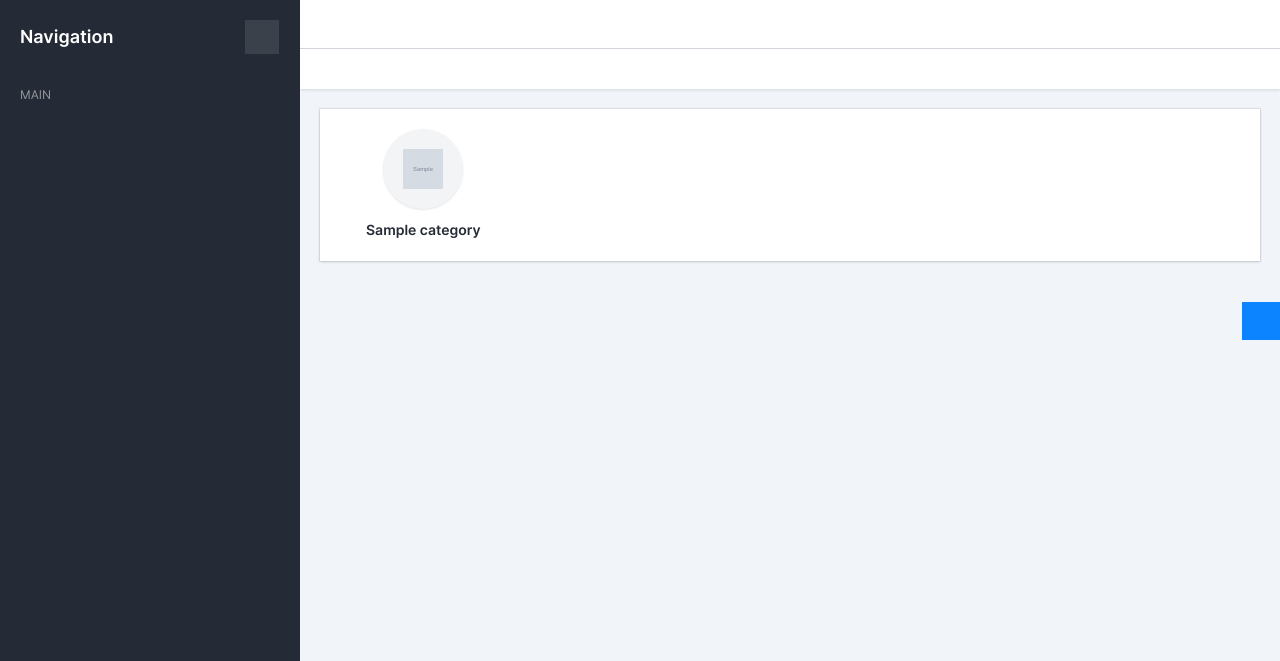
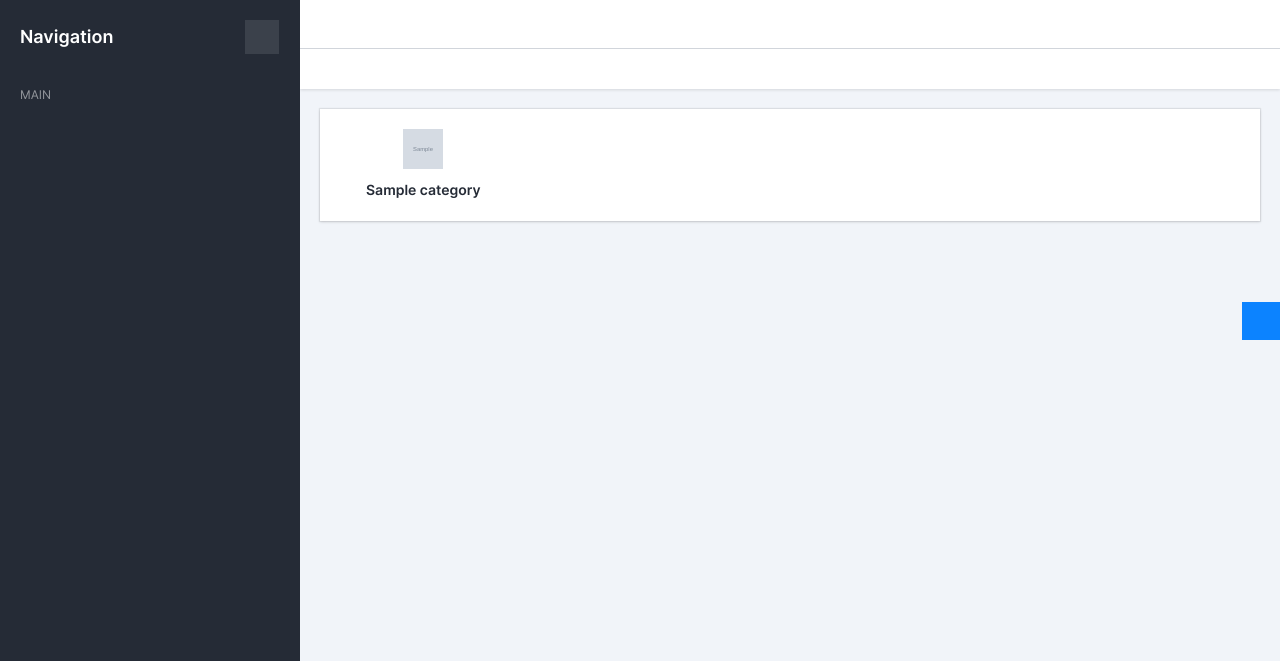
Before and after one commit to denischmkh/googlemaps, a Django app: page / in a window 1280 px wide. Shown: the part 79-740 px from the top of the page. Run offline with Django 5.2, Linux system fonts and the light colour scheme; tables that the repository leaves empty hold one stand-in row (values such as "Sample post"); grey boxes marked "Sample" are stand-in pictures; some libraries are stand-ins or nearby versions; some web fonts are replaced.

Commit message:
remake main menu

```diff
--- a/googlemaps/main_app/templates/index.html
+++ b/googlemaps/main_app/templates/index.html
@@ -9,10 +9,7 @@
                     {% for item in categories %}
                         <div class="grid-item">
                             <a href="{% url 'categoty_list_place_tm' %}?category={{ item.slug }}" class="d-flex flex-column align-items-center text-decoration-none text-dark text-center">
-                                <div class="d-flex justify-content-center align-items-center rounded-circle bg-light shadow-sm p-3">
-                                    <img src="{% static 'icons/'|add:item.icon %}" alt="{{ item.name }}" style="width: 40px; height: 40px;">
-
-                                </div>
+                                <img src="{% static 'icons/'|add:item.icon %}" alt="{{ item.name }}" style="width: 40px; height: 40px;">
                                 <div class="mt-2 fw-semibold text-break">
                                     {{ item }}
                                 </div>
```
Also changed, not shown: googlemaps/main_app/static/icons/architect.png, googlemaps/main_app/static/icons/bank.png.
